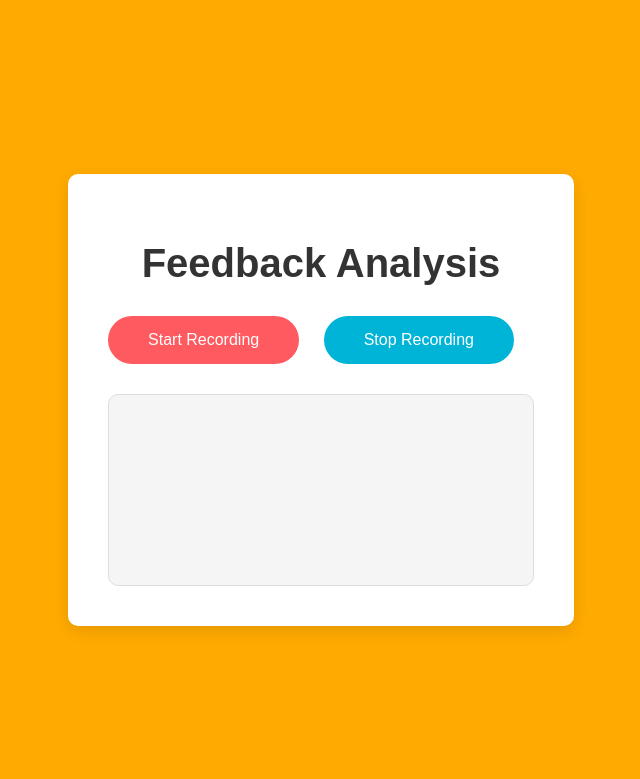
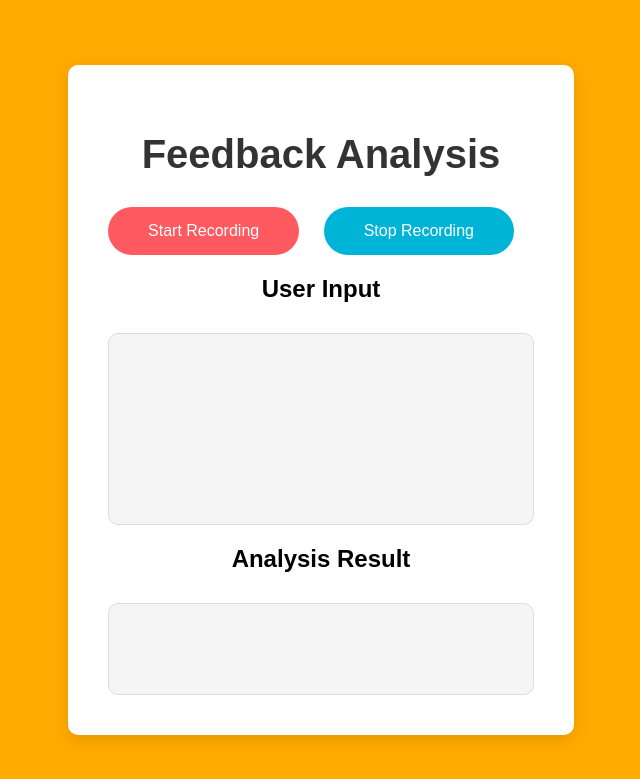
Before and after one commit to anisharma1/FeedbackAnalysisDataScience, a Flask app: page /feedback_analysis in a window 1280 px wide. Shown: the top 779 px of the page, without its empty margins (319-959 px from the left). Run offline with Flask 3, Linux system fonts and the light colour scheme.

Commit message:
Update display to show results

```diff
--- a/static/scripts/script.js
+++ b/static/scripts/script.js
@@ -21,20 +21,23 @@ stopButton.addEventListener("click", () => {
 });
 
 recognition.onresult = (event) => {
-	const result = event.results[event.results.length - 1][0].transcript;
-	console.log(result);
-	outputDiv.textContent = `${result}`;
+	const user_input = event.results[event.results.length - 1][0].transcript;
+	console.log(user_input);
+	// Display user input in the userText div
+	document.getElementById("userText").textContent = user_input;
+
 	fetch("/analyze_emotion", {
 		method: "POST",
 		headers: {
 			"Content-Type": "application/json",
 		},
-		body: JSON.stringify({ text: result }),
+		body: JSON.stringify({ text: user_input }),
 	})
 		.then((response) => response.json())
 		.then((data) => {
 			console.log(data.emotion);
-			outputDiv.textContent = `${result} \n Detected Emotion: ${data.emotion}`;
+			// Display user input and detected emotion in the output div
+			outputDiv.textContent = `Detected Emotion: ${data.emotion}`;
 		})
 		.catch((error) => console.error("Error:", error));
 };
--- a/static/styles/feedback_styles.css
+++ b/static/styles/feedback_styles.css
@@ -50,6 +50,19 @@ h1 {
 	background-color: #f5f5f5;
 	border: 1px solid #dddddd;
 	border-radius: 10px;
+	min-height: 50px;
+	font-size: 1rem;
+	color: #333333;
+	text-align: left;
+	overflow-y: auto;
+}
+
+.userText {
+	margin-top: 30px;
+	padding: 20px;
+	background-color: #f5f5f5;
+	border: 1px solid #dddddd;
+	border-radius: 10px;
 	min-height: 150px;
 	font-size: 1rem;
 	color: #333333;
--- a/templates/feedback_analysis.html
+++ b/templates/feedback_analysis.html
@@ -11,7 +11,14 @@
 			<h1>Feedback Analysis</h1>
 			<button id="startButton" class="recordButton">Start Recording</button>
 			<button id="stopButton" class="recordButton stop">Stop Recording</button>
-			<div id="output" class="outputText"></div>
+			<div id="userInput" class="inputBox">
+				<h2>User Input</h2>
+				<div id="userText" class="userText"></div>
+			</div>
+			<div id="analysisResult" class="resultBox">
+				<h2>Analysis Result</h2>
+				<div id="output" class="outputText"></div>
+			</div>
 		</div>
 		<script src="../static/scripts/script.js"></script>
 	</body>
```
Lines whose indentation alone changed are shown as unchanged.
